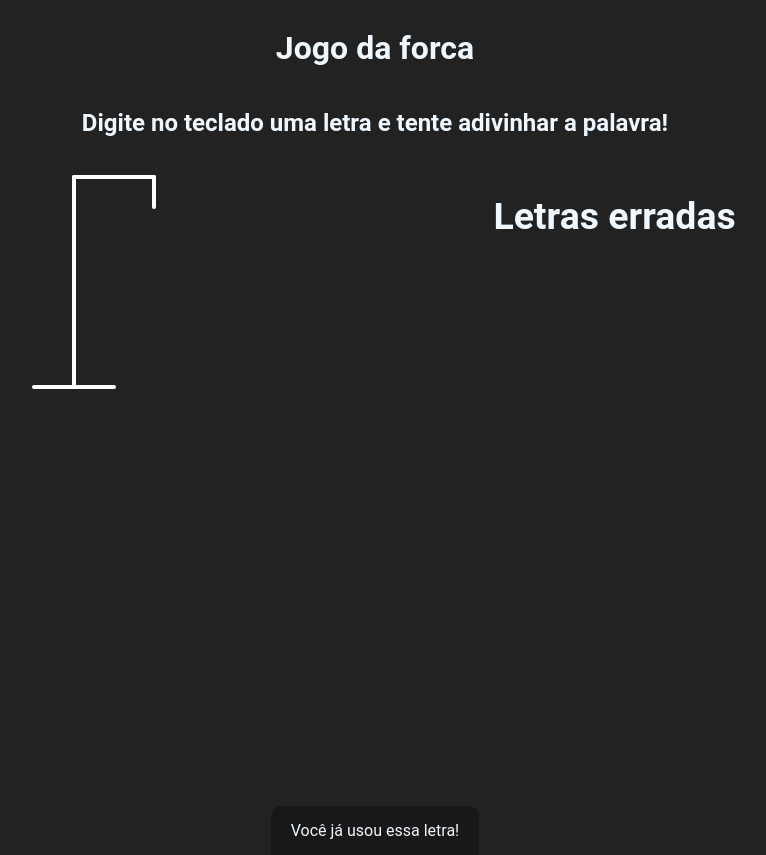
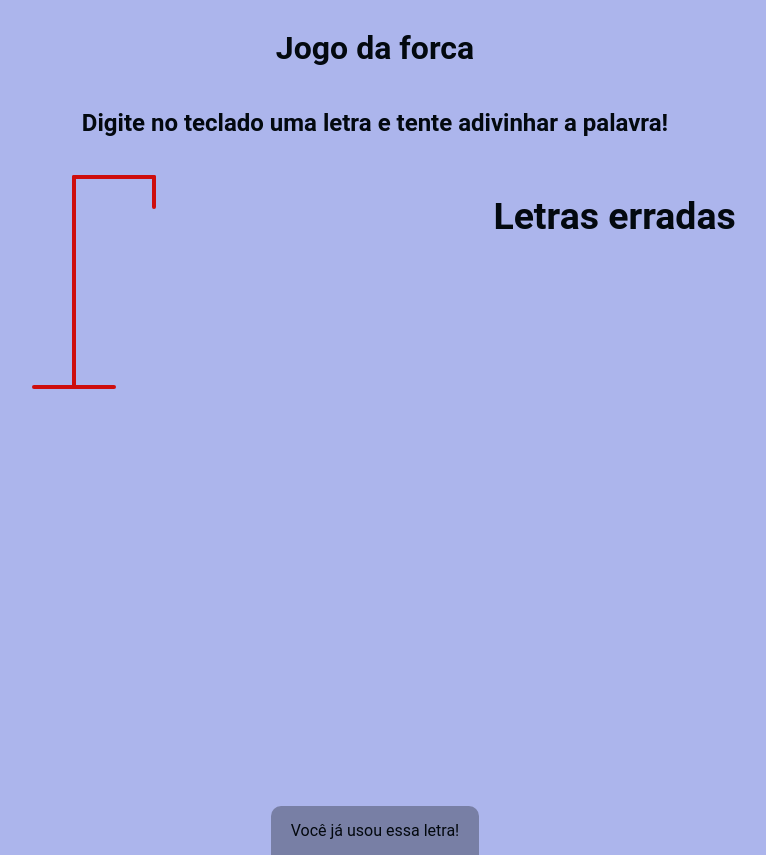
Before and after one commit to MarcilaneSouza/challengeonejogoforca3, a plain HTML site: page index.html in a window 1280 px wide. Shown: the whole page, without its empty margins (273-1039 px from the left). Drawn offline with Linux system fonts and the light colour scheme.

Commit message:
add code css

```diff
--- a/style.css
+++ b/style.css
@@ -5,8 +5,8 @@ body {
     width: 100vw;
     height: 100vh;
     overflow: hidden;
-    background-color: #222;
-    color: aliceblue;
+    background-color: rgb(172, 181, 236);
+    color: rgba(0, 6, 11, 0.984);
 
     font-family: "Ubuntu", sans-serif;
 
@@ -21,7 +21,7 @@ body {
 
   .forca {
     fill: transparent;
-    stroke: #fff;
+    stroke: rgb(206, 13, 13);
     stroke-width: 4px;
     stroke-linecap: round;
   }
@@ -70,14 +70,13 @@ body {
     bottom: 0;
     left: 0;
     right: 0;
-    /* display: flex; */
     display: none;
     align-items: center;
     justify-content: center;
   }
 
   .popup {
-    background: #2980b9;
+    background: rgb(172, 181, 236);
     border-radius: 5px;
     box-shadow: 0 15px 10px 3px rgba(0, 0, 0, 0.1);
     padding: 20px;
```
